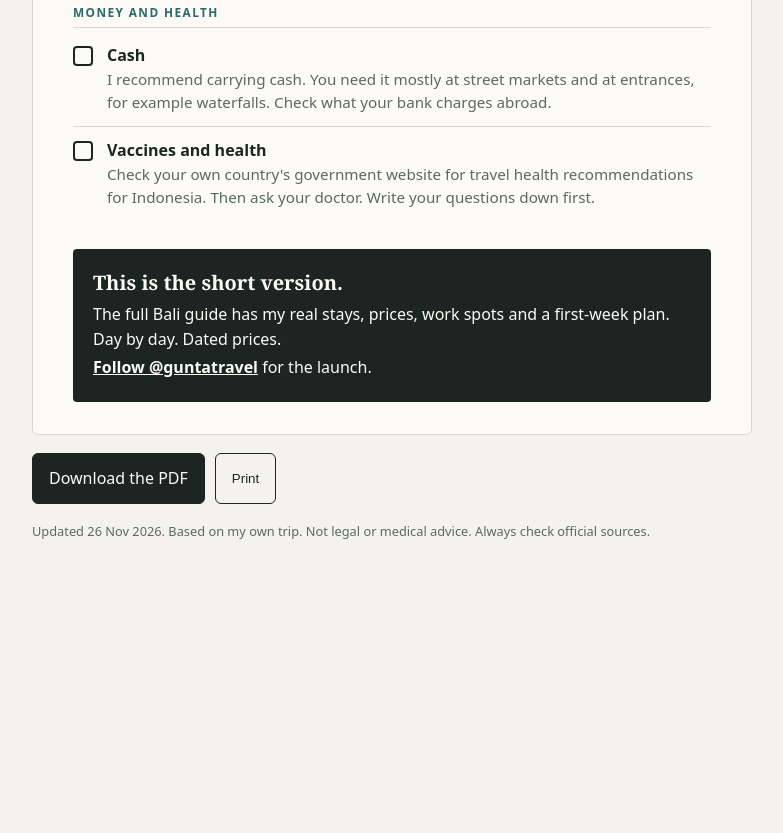
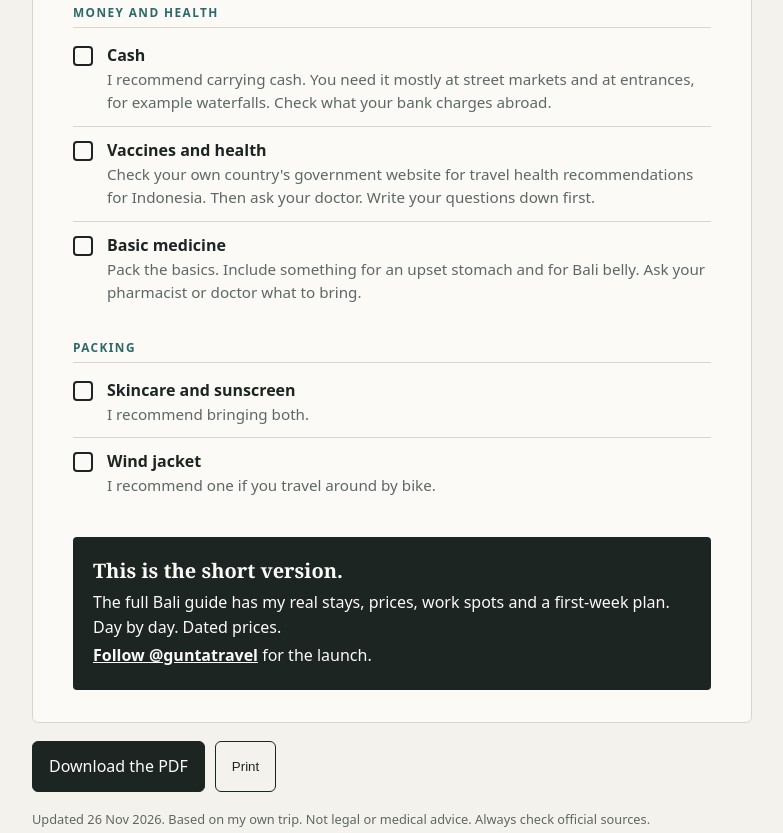
Before and after one commit to gukkame/linktree, a plain HTML site: page checklist/index.html in a window 1280 px wide. Shown: the part 1086-1919 px from the top of the page, without its empty margins (248-1031 px from the left). Before the commit the page ends 1692 px from the top, so only its background shows below. Drawn offline with Linux system fonts and the light colour scheme.

Commit message:
Checklist: basic medicine, skincare and sunscreen, wind jacket (12 items)
Co-Authored-By: Claude Sonnet 5.5 <noreply@anthropic.com>
Claude-Session: https://claude.ai/code/session_01Y9DJTkqbzGojKD6ZVWBLNR

```diff
--- a/checklist/index.html
+++ b/checklist/index.html
@@ -5,9 +5,9 @@
   <meta name="viewport" content="width=device-width, initial-scale=1">
   <title>Before you fly to Bali: a one-page checklist</title>
   <meta name="robots" content="noindex">
-  <meta name="description" content="One page. Nine things to sort before your first trip to Bali. Free.">
+  <meta name="description" content="One page. Twelve things to sort before your first trip to Bali. Free.">
   <meta property="og:title" content="Before you fly to Bali">
-  <meta property="og:description" content="One page. Nine things to sort before your first trip to Bali. Free.">
+  <meta property="og:description" content="One page. Twelve things to sort before your first trip to Bali. Free.">
   <style>
     :root {
       --bg: #f4f2ed; --paper: #fbfaf7; --ink: #1d2523; --muted: #5d6865;
@@ -74,7 +74,7 @@
   <main class="sheet">
     <p class="by">Gunta · @guntatravel</p>
     <h1>Before you fly to Bali</h1>
-    <p class="sub">One page. Nine things. First trip to Asia, no background needed. Tick them off.</p>
+    <p class="sub">One page. Twelve things. First trip to Asia, no background needed. Tick them off.</p>
 
     <section class="group">
       <h2>Paperwork</h2>
@@ -120,6 +120,21 @@
         <li>
           <label><input type="checkbox" data-k="health"><span class="box"></span><span class="t"><strong>Vaccines and health</strong><span>Check your own country's government website for travel health recommendations for Indonesia. Then ask your doctor. Write your questions down first.</span></span></label>
         </li>
+        <li>
+          <label><input type="checkbox" data-k="medicine"><span class="box"></span><span class="t"><strong>Basic medicine</strong><span>Pack the basics. Include something for an upset stomach and for Bali belly. Ask your pharmacist or doctor what to bring.</span></span></label>
+        </li>
+      </ul>
+    </section>
+
+    <section class="group">
+      <h2>Packing</h2>
+      <ul>
+        <li>
+          <label><input type="checkbox" data-k="skin"><span class="box"></span><span class="t"><strong>Skincare and sunscreen</strong><span>I recommend bringing both.</span></span></label>
+        </li>
+        <li>
+          <label><input type="checkbox" data-k="jacket"><span class="box"></span><span class="t"><strong>Wind jacket</strong><span>I recommend one if you travel around by bike.</span></span></label>
+        </li>
       </ul>
     </section>
 
```
Also changed, not shown: 1 other file.
